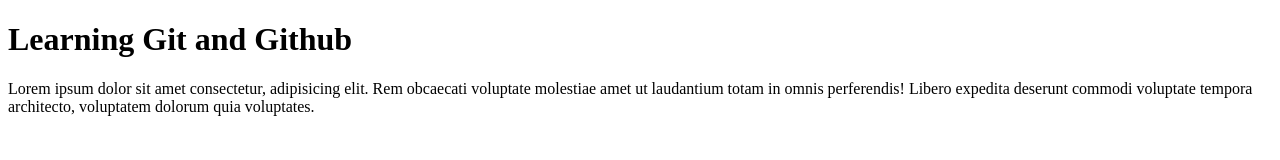
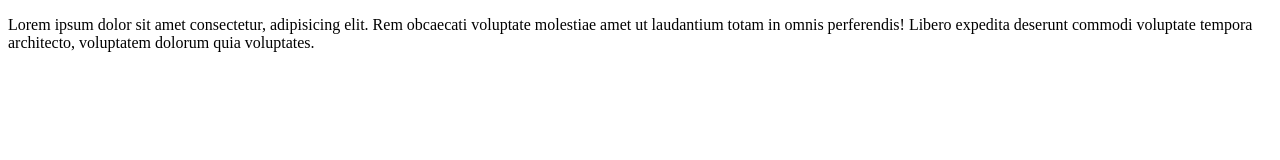
Before and after one commit to duaamir39/my-first-repo, a plain HTML site: page index.html in a window 1280 px wide. Drawn offline with Linux system fonts and the light colour scheme.

Commit message:
heading deleted

```diff
--- a/index.html
+++ b/index.html
@@ -7,7 +7,6 @@
     <title>Document</title>
 </head>
 <body>
-    <h1>Learning Git and Github</h1>
     <p>Lorem ipsum dolor sit amet consectetur, adipisicing elit. Rem obcaecati voluptate molestiae amet ut laudantium totam in omnis perferendis! Libero expedita deserunt commodi voluptate tempora architecto, voluptatem dolorum quia voluptates.</p>
 </body>
 </html>
```
